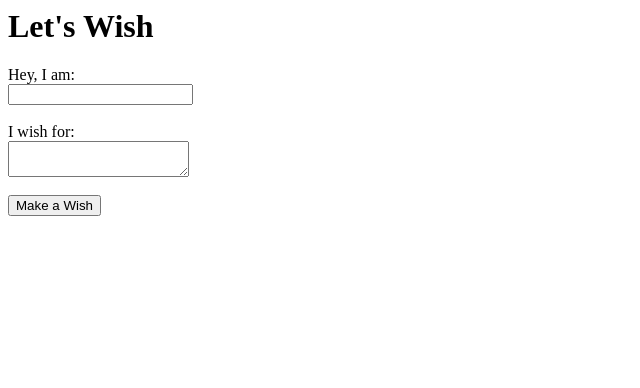
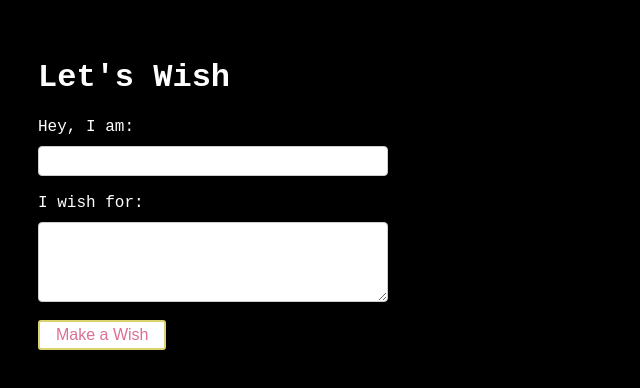
Before and after one commit to CodeTechGuy/40Days_JS, a plain HTML site: page day16(Debugging).html in a window 1280 px wide. Shown: the whole page, without its empty margins (0-640 px from the left). Drawn offline with Linux system fonts and the light colour scheme.

```diff
--- /dev/null
+++ b/day16(Debugging).css
@@ -0,0 +1,48 @@
+body {
+    background-color: #000000;
+    color: #ffffff;
+    font-family: "Roboto Mono", monospace;
+}
+
+.container {
+    padding: 30px;
+}
+
+.btn {
+    font-size: 1em;
+    padding: 0.25em 1em;
+    border: 2px solid #dbd270;
+    border-radius: 3px;
+    background: white;
+    color: palevioletred;
+    cursor: pointer;
+}
+
+.content {
+    align-items: center;
+    margin-top: 30px;
+}
+
+.message {
+    background: palevioletred;
+    color: white;
+    padding: 5px;
+    text-align: center;
+    font-size: 22px;
+}
+
+.input {
+    margin-top: 10px;
+    border: 1px solid #ccc;
+    border-radius: 4px;
+}
+
+textarea {
+    height: 80px;
+    width: 350px;
+}
+
+input[type="text"] {
+    height: 30px;
+    width: 350px;
+}
--- a/day16(Debugging).html
+++ b/day16(Debugging).html
@@ -1,8 +1,8 @@
 <html>
     <head>
         <title>Wish - Debugging App</title>
-        <link rel="stylesheet" href="index.css" />
-        <script src="index.js"></script>
+        <link rel="stylesheet" href="day16(Debugging).css" />
+        <script src="day16(Debugging).js"></script>
     </head>
 
     <body>
```
